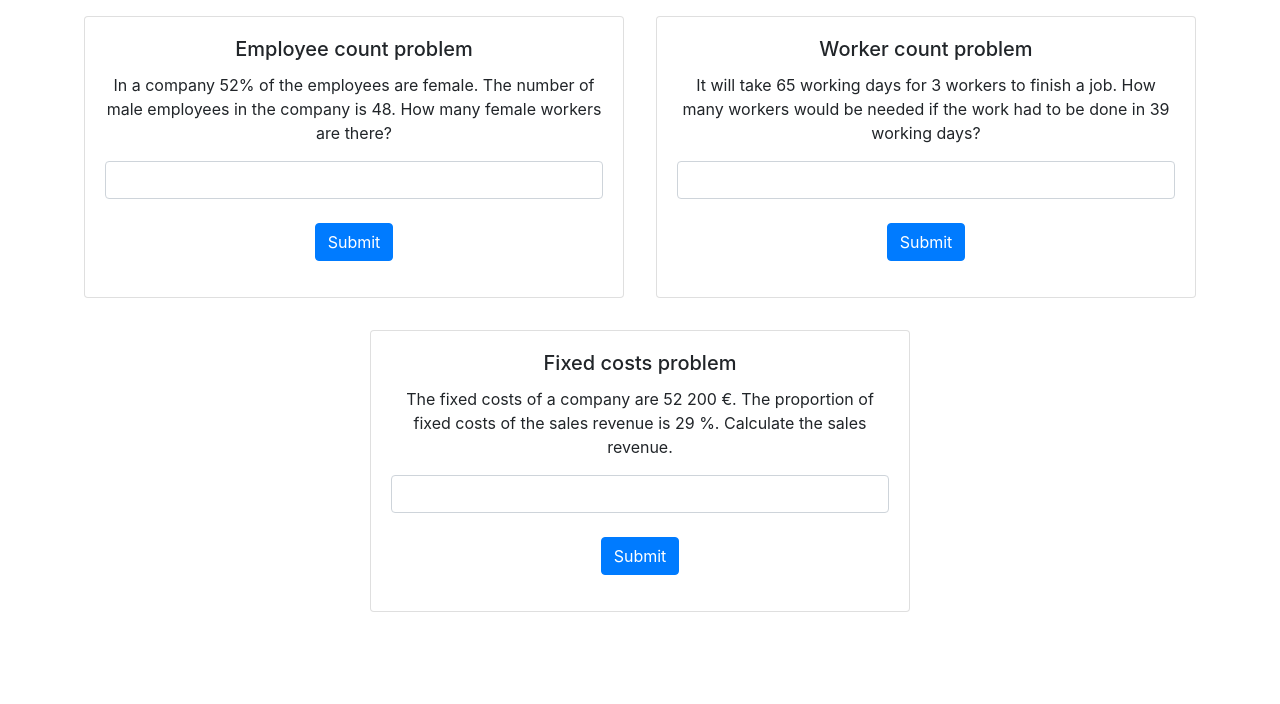
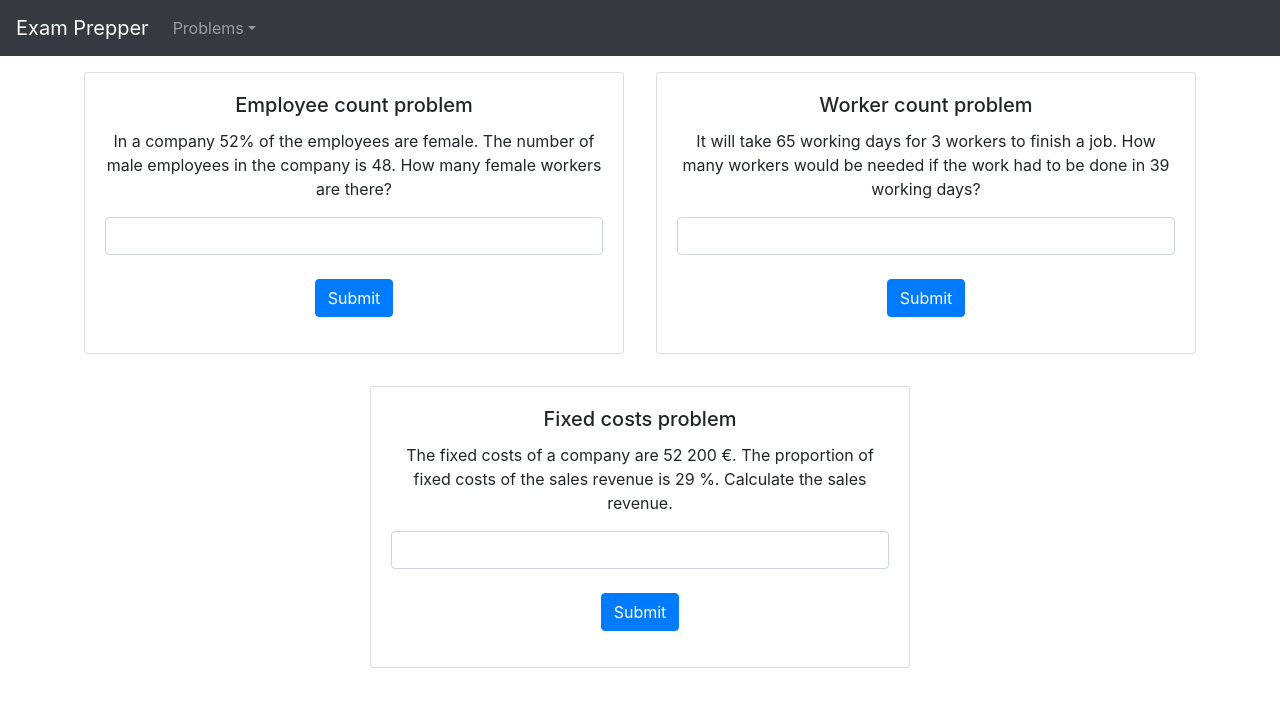
Before and after one commit to Custodia/exam-prepper, a React (Create React App) app: page / in a window 1280 px wide. Shown: the top 704 px of the page. Built offline with nearby package versions, Linux system fonts and the light colour scheme.

Commit message:
Add navigation bar

```diff
--- a/src/App.js
+++ b/src/App.js
@@ -8,6 +8,7 @@ import {
   Route
 } from "react-router-dom";
 
+import AppNavbar from './components/AppNavbar'
 import AllQuestions from './components/AllQuestions'
 import ProblemsPage from './components/pages/Problems'
 
@@ -15,6 +16,7 @@ function App() {
   return (
     <div className="App" >
       <Router>
+        <AppNavbar />
         <Switch>
           <Route exact path="/">
             <AllQuestions />
--- /dev/null
+++ b/src/components/AppNavbar.jsx
@@ -0,0 +1,35 @@
+import { useHistory } from 'react-router-dom'
+
+import Navbar from 'react-bootstrap/Navbar'
+import Nav from 'react-bootstrap/Nav'
+import NavDropdown from 'react-bootstrap/NavDropdown'
+
+function AppNavbar() {
+  let history = useHistory()
+
+  const handleNavigate = (url) => {
+    return () => {
+      history.push(url)
+    }
+  }
+
+  return (
+    <Navbar expand="sm" bg="dark" variant="dark">
+      <Navbar.Brand onClick={handleNavigate('/')}>Exam Prepper</Navbar.Brand>
+      <Navbar.Toggle aria-controls="responsive-navbar-nav" />
+      <Navbar.Collapse id="responsive-navbar-nav">
+        <Nav>
+          <NavDropdown title="Problems">
+            <NavDropdown.Item onClick={handleNavigate('/problems')}>All problems</NavDropdown.Item>
+            <NavDropdown.Divider />
+            <NavDropdown.Item onClick={handleNavigate('/problems/employee-count')}>Employee count problem</NavDropdown.Item>
+            <NavDropdown.Item onClick={handleNavigate('/problems/worker-count')}>Worker count problem</NavDropdown.Item>
+            <NavDropdown.Item onClick={handleNavigate('/problems/fixed-costs')}>Fixed costs problem</NavDropdown.Item>
+          </NavDropdown>
+        </Nav>
+      </Navbar.Collapse>
+    </Navbar>
+  )
+}
+
+export default AppNavbar
```
